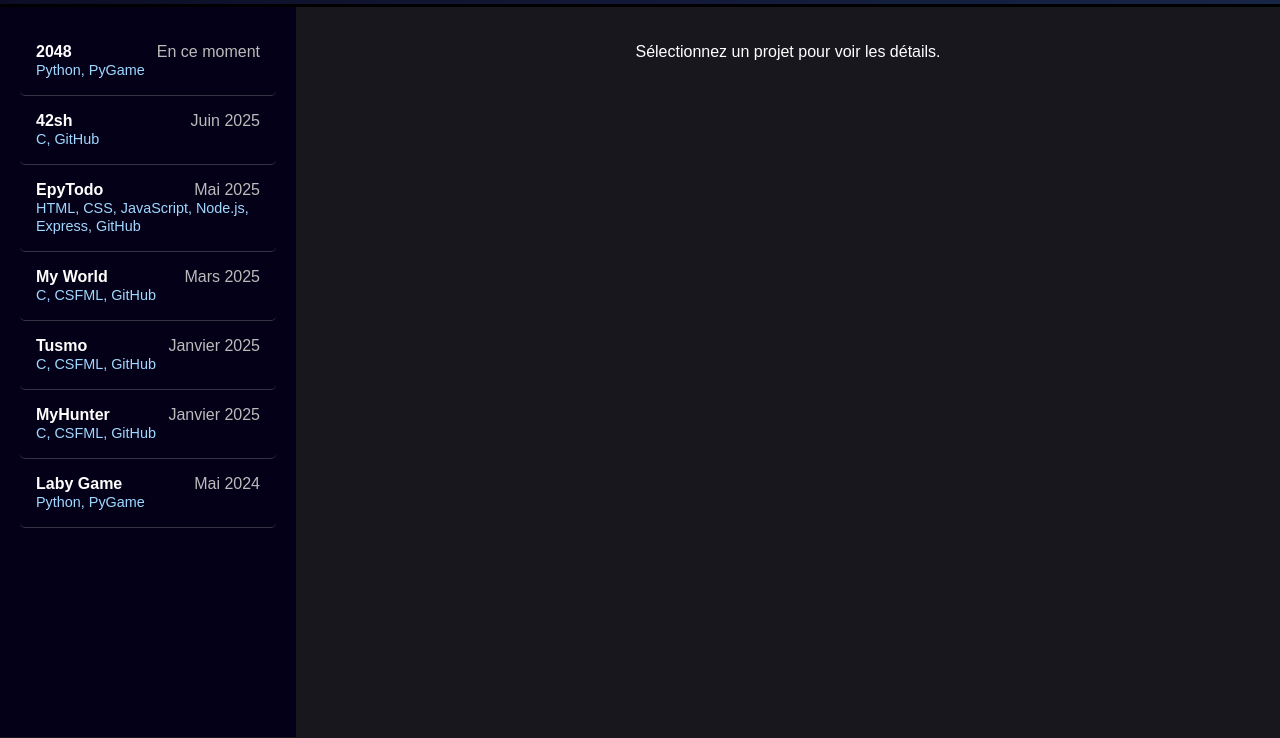
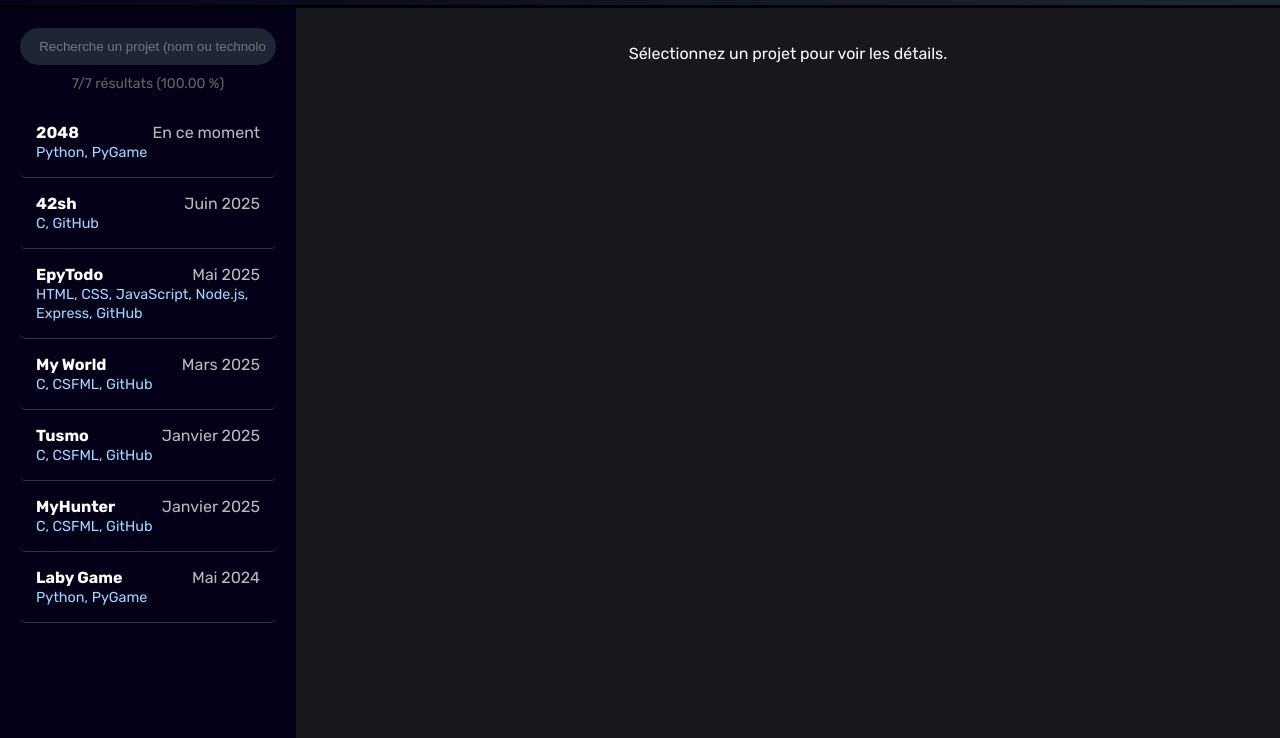
Before and after one commit to Marc-Alexandre-BAEHR/Marc-Alexandre-BAEHR.github.io, a plain HTML site: page projects/projets.html in a window 1280 px wide. Shown: the part 64-802 px from the top of the page. Drawn offline with Linux system fonts and the light colour scheme.

Commit message:
[ADD] - New font style, added search bar with real time modification of sidebar, new style of header'background

```diff
--- a/projects/projets.css
+++ b/projects/projets.css
@@ -1,10 +1,38 @@
 /**********************************************************************************************************************************************************************/
 /* Partie sidebar */
+
+
+/* # Sidebar search */
+.sidebar-search {
+    padding: 10px;
+    border-bottom: 1px solid #fff;
+}
+
+#search-input {
+    width: 100%;
+    background: rgb(30, 38, 54);
+    box-sizing: border-box;
+    color:white;
+    margin-bottom: 10px;
+    padding: 0.7rem;
+    padding-left: 1.2rem;
+    cursor: pointer;
+    border: 0px solid #187dc6;
+    border-radius: 25px;
+}
+
+#search-count {
+    font-size: 14px;
+    color: #666;
+    text-align: center;
+    margin-bottom: 15px;
+}
 
 /* gros conteneur */
 .projets-container {
     display: flex;
-    height: calc(100vh - 70px); /* -140 si footer en +  (70 par header/footer)*/
+    height: calc(100vh - 70px);
+    /* -140 si footer en +  (70 par header/footer)*/
     overflow: auto;
 }
 
@@ -82,7 +110,7 @@
 /* détails du projet                 */
 
 .json_a {
-    color:white;
+    color: white;
     text-decoration: none;
     border-top: 1px solid rgb(4, 0, 23);
     border-bottom: 1px solid rgb(4, 0, 23);
@@ -150,23 +178,33 @@
 
 /* Mettre chaque classe en zone        */
 /* grid area pour mettre l'emplacement */
-.name-card { grid-area: name; }
+.name-card {
+    grid-area: name;
+}
 
-.date-card { grid-area: date; }
+.date-card {
+    grid-area: date;
+}
 
-.team-card { grid-area: team; }
+.team-card {
+    grid-area: team;
+}
 
 .desc-card {
     grid-area: desc;
     display: flex;
     flex-direction: column;
-    flex : 1;
+    flex: 1;
     min-height: 0;
 }
 
-.gallery-card { grid-area: gal; }
+.gallery-card {
+    grid-area: gal;
+}
 
-.tech-card { grid-area: tech; }
+.tech-card {
+    grid-area: tech;
+}
 
 
 /* Style pour les 3 infos      */
@@ -205,7 +243,8 @@
     object-fit: contain;
     border-radius: 6px;
     outline: 1px solid rgb(0, 0, 0);
-    box-shadow: 1px 1px 10px black;;
+    box-shadow: 1px 1px 10px black;
+    ;
 }
 
 /* Barre de navig en bas          */
--- a/projects/projets.html
+++ b/projects/projets.html
@@ -34,6 +34,8 @@
 
 	<main class="projets-container">
 		<aside class="sidebar" id="sidebar">
+			<input type="text" id="search-input" placeholder="Recherche un projet (nom ou technologie)...">
+			<div id="search-count">0 projet trouvé</div>
 			<!-- Rien car tout est fais grace au script projets.js -->
 		</aside>
 
--- a/projects/projets.js
+++ b/projects/projets.js
@@ -19,10 +19,21 @@ document.addEventListener('DOMContentLoaded', () => {
         .then(data => {
             const sidebar = document.getElementById('sidebar');
 
-            data.projets.forEach((projet, index) => {
+
+            ///
+            //  Usage de la barre de recherche
+            ///
+
+            const searchInput = document.getElementById("search-input");
+            const searchCount = document.getElementById("search-count");
+            const allItems = []
+
+            data.projets.forEach((projet) => {
                 const item = document.createElement('div');
                 item.setAttribute("data-id", projet.id);
                 item.classList.add('project-item');
+
+                // render de chaque projet visilbe
                 item.innerHTML = `
                     <div class="project-header">
                         <strong>${projet.nom}</strong>
@@ -35,7 +46,68 @@ document.addEventListener('DOMContentLoaded', () => {
                 });
 
                 sidebar.appendChild(item);
+                allItems.push(item);
             });
+
+            // funk (tu ta ta) pour récup le nombre de projets
+            function updateCount() {
+                const visible = allItems.filter(item => item.style.display !== "none").length;
+                searchCount.textContent = `${visible}/${allItems.length} résultat${visible > 1 ? "s" : ""} (${(visible * 100 / allItems.length).toFixed(2)} %)`;
+            }
+
+            searchInput.addEventListener("input", () => {
+
+                // text récupéré de l'input
+                const query = searchInput.value.toLowerCase();
+
+                allItems.forEach(item => {
+                    const name = item.querySelector("strong").textContent.toLowerCase();
+                    const techs = item.querySelector(".project-technos").textContent.toLowerCase();
+                    if (name.includes(query) || techs.includes(query)) {
+                        item.style.display = "";
+                    } else {
+                        item.style.display = "none";
+                    }
+                });
+
+                updateCount();
+            });
+
+            // au lancement pour afficher le nombre total
+            updateCount();
+
+
+
+
+
+            ///
+            //  Affiche de chaque titre (nom, date, technos) pour chaque projet dans la sidebar
+            //
+            //      /!\ Appliqué au système de recherche, ce code est donc commenté /!\
+            ///
+
+            // data.projets.forEach((projet, index) => {
+            //     const item = document.createElement('div');
+            //     item.setAttribute("data-id", projet.id);
+            //     item.classList.add('project-item');
+            //     item.innerHTML = `
+            //     <div class="project-header">
+            //         <strong>${projet.nom}</strong>
+            //         <span class="project-date">${projet.date}</span>
+            //     </div>
+            //     <span class="project-technos">${formatTechnologies(projet.technologies)}</span>
+            //     `;
+            //     item.addEventListener('click', () => {
+            //         afficherDetails(projet, item);
+            //     });
+
+            //     sidebar.appendChild(item);
+            // });
+
+
+            ///
+            //  Afficher les détails du projet sélectionné (partie visible à droite)
+            ///
 
             function afficherDetails(projet, elementClique) {
                 const details = document.getElementById('project-details');
@@ -90,8 +162,7 @@ document.addEventListener('DOMContentLoaded', () => {
                     <div class="card tech-card">
                     <span class="section-title">Technologie(s) utilisé(s)</span>
                     <div class="tech-grid">
-                        ${
-                        projet.technologies.map(t => `
+                        ${projet.technologies.map(t => `
                             <div class="tech-item">
                             <div class="tech-thumb">
                                 <img src="/projects/technologies/${t}.png" alt="${t}" title="${t}">
@@ -171,5 +242,28 @@ document.addEventListener('DOMContentLoaded', () => {
 
             // Le reste du temps
             window.addEventListener('hashchange', handleHash);
+
+
+            // Clic en dehors d'un projet de la liste gauche / sidebar
+            const sidebarEl = document.getElementById("sidebar");
+            const detailsEl = document.getElementById("project-details");
+
+            sidebarEl.addEventListener("click", (e) => {
+                const clickedProject = e.target.closest(".project-item");
+
+                if (!clickedProject) {
+                    detailsEl.innerHTML = `
+                        <div class="no-selection">
+                            Sélectionnez un projet pour voir les détails.
+                        </div>
+                    `;
+
+                    document.querySelectorAll(".project-item.active-project")
+                        .forEach(el => el.classList.remove("active-project"));
+
+                    // enleve le hash de l'rul
+                    history.replaceState(null, null, window.location.pathname);
+                }
             });
         });
+});
--- a/styles.css
+++ b/styles.css
@@ -1,5 +1,8 @@
+@import url(https://fonts.googleapis.com/css?family=Poppins:400,500,600,700|Rubik:400,500,700);
+
 body {
-    font-family: Arial, sans-serif;
+
+    font-family: Rubik;
     margin: 0;
     padding: 0;
     background: #f5f5f5;
@@ -20,6 +23,7 @@ header {
     align-items: center;
     padding: 15px 30px;
     background: linear-gradient(135deg, rgb(12, 12, 36), rgb(23, 37, 71));
+    background: linear-gradient(135deg, rgb(4, 1, 22), rgb(30, 38, 54));
     color: white;
     border-bottom: 3px solid #000;
 }
```
Lines whose indentation alone changed are shown as unchanged.
